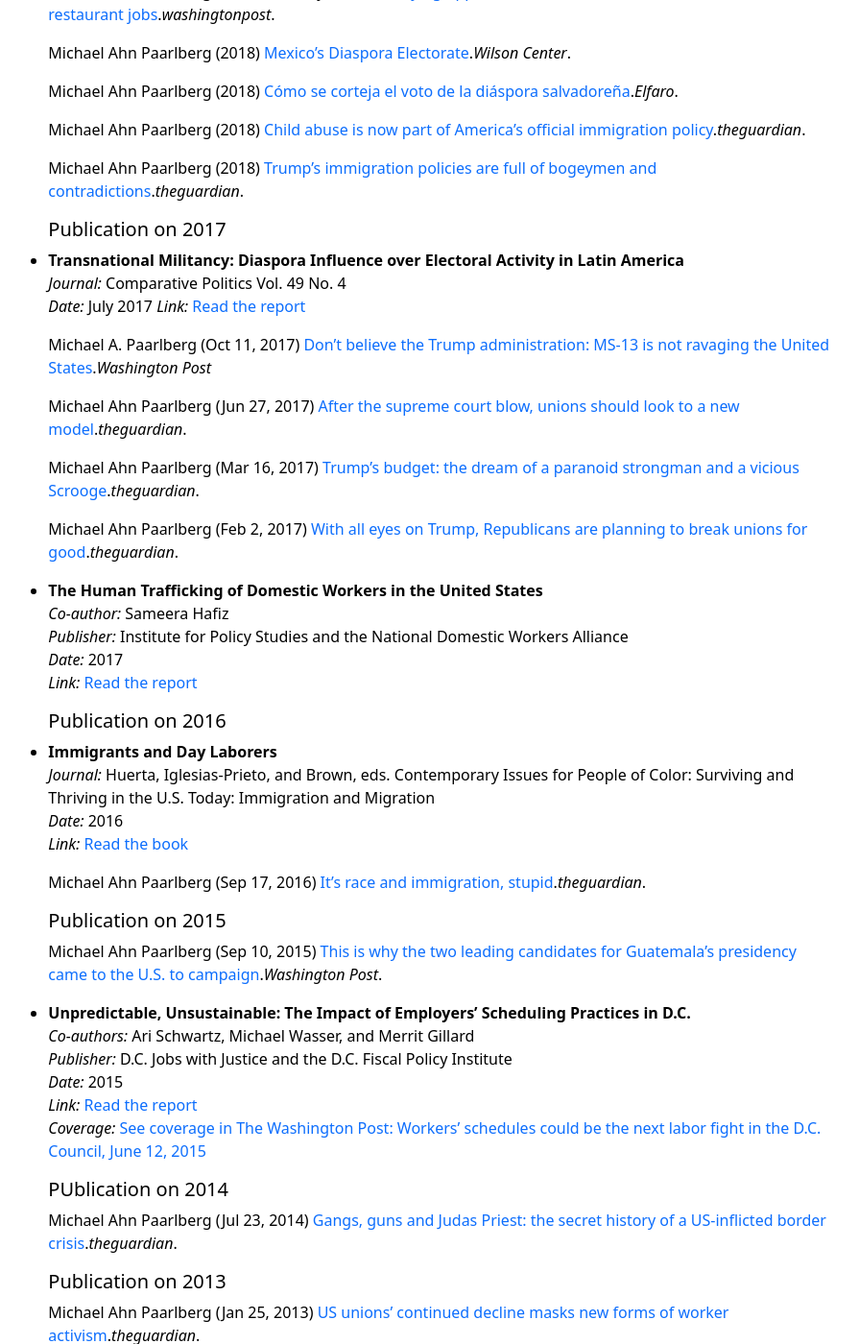
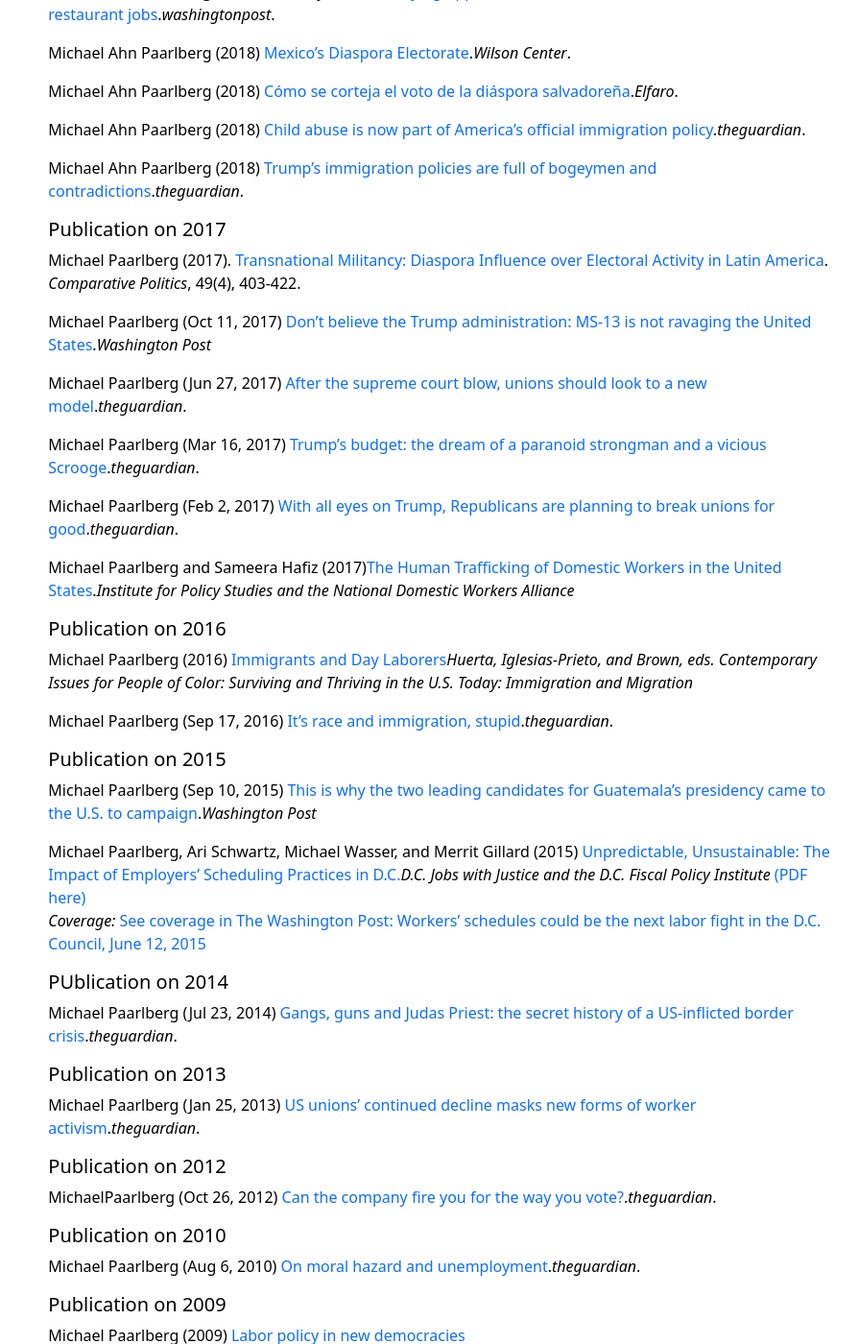
Before and after one commit to RelevantResearch/michael-paarlberg, a Jekyll site: the page built from _pages/publications.md, in a window 1280 px wide and 1400 px high, scrolled down 1190 px. Shown: the whole window at 96% size, without its empty margins (179-1074 px from the left). Built offline with Jekyll 4.4.1, drawn with Linux system fonts in a browser that asks for light colours; some of the changed text lies outside the part shown.

Commit message:
"changes in homepages and formatted"

```diff
--- a/_pages/publications.md
+++ b/_pages/publications.md
@@ -56,72 +56,52 @@ Michael Ahn Paarlberg (2018) [Trump's immigration policies are full of bogeymen
 
 ##### Publication on 2017
 
-- **Transnational Militancy: Diaspora Influence over Electoral Activity in Latin America**
-  _Journal:_ Comparative Politics Vol. 49 No. 4
-  _Date:_ July 2017
-  _Link:_ [Read the report](https://books.google.com.np/books?hl=en&lr=&id=zLUxEAAAQBAJ&oi=fnd&pg=PA11&ots=p7IoxAGkWy&sig=O1xNnGVPk4yZDi8qv6txWUuQaJs&redir_esc=y#v=onepage&q&f=false)
+Michael Paarlberg (2017). [Transnational Militancy: Diaspora Influence over Electoral Activity in Latin America](https://books.google.com.np/books?hl=en&lr=&id=zLUxEAAAQBAJ&oi=fnd&pg=PA11&ots=p7IoxAGkWy&sig=O1xNnGVPk4yZDi8qv6txWUuQaJs&redir_esc=y#v=onepage&q&f=false). _Comparative Politics_, 49(4), 403-422.
 
-Michael A. Paarlberg (Oct 11, 2017) [Don’t believe the Trump administration: MS-13 is not ravaging the United States](https://www.washingtonpost.com/news/posteverything/wp/2017/10/11/dont-believe-the-trump-administration-ms-13-is-not-ravaging-the-united-states/)._Washington Post_
+Michael Paarlberg (Oct 11, 2017) [Don’t believe the Trump administration: MS-13 is not ravaging the United States](https://www.washingtonpost.com/news/posteverything/wp/2017/10/11/dont-believe-the-trump-administration-ms-13-is-not-ravaging-the-united-states/)._Washington Post_
 
-Michael Ahn Paarlberg (Jun 27, 2017) [After the supreme court blow, unions should look to a new model](https://www.theguardian.com/commentisfree/2018/jun/27/unions-supreme-court-nra-opinion)._theguardian_.
+Michael Paarlberg (Jun 27, 2017) [After the supreme court blow, unions should look to a new model](https://www.theguardian.com/commentisfree/2018/jun/27/unions-supreme-court-nra-opinion)._theguardian_.
 
-Michael Ahn Paarlberg (Mar 16, 2017) [Trump's budget: the dream of a paranoid strongman and a vicious Scrooge](https://www.theguardian.com/commentisfree/2017/mar/16/trumps-budget-dream-paranoid-strongman-vicious-scrooge)._theguardian_.
+Michael Paarlberg (Mar 16, 2017) [Trump's budget: the dream of a paranoid strongman and a vicious Scrooge](https://www.theguardian.com/commentisfree/2017/mar/16/trumps-budget-dream-paranoid-strongman-vicious-scrooge)._theguardian_.
 
-Michael Ahn Paarlberg (Feb 2, 2017) [With all eyes on Trump, Republicans are planning to break unions for good](https://www.theguardian.com/commentisfree/2017/feb/02/republicans-unions-right-to-work-bill)._theguardian_.
+Michael Paarlberg (Feb 2, 2017) [With all eyes on Trump, Republicans are planning to break unions for good](https://www.theguardian.com/commentisfree/2017/feb/02/republicans-unions-right-to-work-bill)._theguardian_.
 
-- **The Human Trafficking of Domestic Workers in the United States**
-  _Co-author:_ Sameera Hafiz
-  _Publisher:_ Institute for Policy Studies and the National Domestic Workers Alliance
-  _Date:_ 2017
-  _Link:_ [Read the report](https://www.google.com/url?q=https%3A%2F%2Fwww.ips-dc.org%2Freport-the-human-trafficking-of-domestic-workers-in-the-united-states%2F&sa=D&sntz=1&usg=AOvVaw0lH6fLQ7HBPYpUJ4TTNpq0)
+Michael Paarlberg and Sameera Hafiz (2017)[The Human Trafficking of Domestic Workers in the United States](https://www.google.com/url?q=https%3A%2F%2Fwww.ips-dc.org%2Freport-the-human-trafficking-of-domestic-workers-in-the-united-states%2F&sa=D&sntz=1&usg=AOvVaw0lH6fLQ7HBPYpUJ4TTNpq0)._Institute for Policy Studies and the National Domestic Workers Alliance_
 
 ##### Publication on 2016
 
-- **Immigrants and Day Laborers**
-  _Journal:_ Huerta, Iglesias-Prieto, and Brown, eds. Contemporary Issues for People of Color: Surviving and Thriving in the U.S. Today: Immigration and Migration
-  _Date:_ 2016
-  _Link:_ [Read the book](https://www.google.com/url?q=https%3A%2F%2Fwww.amazon.com%2FPeople-Color-United-States-volumes%2Fdp%2F1610698541&sa=D&sntz=1&usg=AOvVaw3EeuKWgYE9G_NeUPzX4YG5)
+Michael Paarlberg (2016) [Immigrants and Day Laborers](https://www.google.com/url?q=https%3A%2F%2Fwww.amazon.com%2FPeople-Color-United-States-volumes%2Fdp%2F1610698541&sa=D&sntz=1&usg=AOvVaw3EeuKWgYE9G_NeUPzX4YG5)_Huerta, Iglesias-Prieto, and Brown, eds. Contemporary Issues for People of Color: Surviving and Thriving in the U.S. Today: Immigration and Migration_
 
-Michael Ahn Paarlberg (Sep 17, 2016) [It's race and immigration, stupid](https://www.theguardian.com/commentisfree/2016/sep/17/its-race-and-immigration-stupid)._theguardian_.
+Michael Paarlberg (Sep 17, 2016) [It's race and immigration, stupid](https://www.theguardian.com/commentisfree/2016/sep/17/its-race-and-immigration-stupid)._theguardian_.
 
 ##### Publication on 2015
 
-Michael Ahn Paarlberg (Sep 10, 2015) [This is why the two leading candidates for Guatemala’s presidency came to the U.S. to campaign](https://www.washingtonpost.com/news/monkey-cage/wp/2015/09/10/this-is-why-the-two-leading-candidates-for-guatemalas-presidency-came-to-the-u-s-to-campaign/)._Washington Post_.
+Michael Paarlberg (Sep 10, 2015) [This is why the two leading candidates for Guatemala’s presidency came to the U.S. to campaign](https://www.washingtonpost.com/news/monkey-cage/wp/2015/09/10/this-is-why-the-two-leading-candidates-for-guatemalas-presidency-came-to-the-u-s-to-campaign/)._Washington Post_
 
-- **Unpredictable, Unsustainable: The Impact of Employers’ Scheduling Practices in D.C.**
-  _Co-authors:_ Ari Schwartz, Michael Wasser, and Merrit Gillard
-  _Publisher:_ D.C. Jobs with Justice and the D.C. Fiscal Policy Institute
-  _Date:_ 2015
-  _Link:_ [Read the report](http://www.google.com/url?q=http%3A%2F%2Fwww.dcjwj.org%2Fscheduling-report%2F&sa=D&sntz=1&usg=AOvVaw29nfsQS0jXAUUIaDXZTISW)
-  _Coverage:_ [See coverage in The Washington Post: Workers' schedules could be the next labor fight in the D.C. Council, June 12, 2015](http://www.google.com/url?q=http%3A%2F%2Fwww.washingtonpost.com%2Fnews%2Flocal%2Fwp%2F2015%2F06%2F12%2Fworkers-schedules-could-be-the-next-labor-fight-in-the-d-c-council%2F&sa=D&sntz=1&usg=AOvVaw0rkHVvxUP7Ii26OAYX56Vz)
+Michael Paarlberg, Ari Schwartz, Michael Wasser, and Merrit Gillard (2015) [Unpredictable, Unsustainable: The Impact of Employers’ Scheduling Practices in D.C.](http://www.google.com/url?q=http%3A%2F%2Fwww.dcjwj.org%2Fscheduling-report%2F&sa=D&sntz=1&usg=AOvVaw29nfsQS0jXAUUIaDXZTISW)_D.C. Jobs with Justice and the D.C. Fiscal Policy Institute_ [(PDF here)](https://www.dcjwj.org/wp-content/uploads/2015/06/DCJWJ_Scheduling_Report_2015.pdf)
+ _Coverage:_ [See coverage in The Washington Post: Workers' schedules could be the next labor fight in the D.C. Council, June 12, 2015](http://www.google.com/url?q=http%3A%2F%2Fwww.washingtonpost.com%2Fnews%2Flocal%2Fwp%2F2015%2F06%2F12%2Fworkers-schedules-could-be-the-next-labor-fight-in-the-d-c-council%2F&sa=D&sntz=1&usg=AOvVaw0rkHVvxUP7Ii26OAYX56Vz)
 
 ##### PUblication on 2014
 
-Michael Ahn Paarlberg (Jul 23, 2014) [Gangs, guns and Judas Priest: the secret history of a US-inflicted border crisis](http://www.theguardian.com/commentisfree/2014/jul/23/history-border-crisis-central-america-gangs)._theguardian_.
+Michael Paarlberg (Jul 23, 2014) [Gangs, guns and Judas Priest: the secret history of a US-inflicted border crisis](http://www.theguardian.com/commentisfree/2014/jul/23/history-border-crisis-central-america-gangs)._theguardian_.
 
 ##### Publication on 2013
 
-Michael Ahn Paarlberg (Jan 25, 2013) [US unions' continued decline masks new forms of worker activism](http://www.theguardian.com/commentisfree/2013/jan/25/unions-decline-worker-activism)._theguardian_.
+Michael Paarlberg (Jan 25, 2013) [US unions' continued decline masks new forms of worker activism](http://www.theguardian.com/commentisfree/2013/jan/25/unions-decline-worker-activism)._theguardian_.
 
 ##### Publication on 2012
 
-Michael Ahn Paarlberg (Oct 26, 2012) [Can the company fire you for the way you vote?](http://www.theguardian.com/commentisfree/2012/oct/26/can-company-fire-you-vote)._theguardian_.
+MichaelPaarlberg (Oct 26, 2012) [Can the company fire you for the way you vote?](http://www.theguardian.com/commentisfree/2012/oct/26/can-company-fire-you-vote)._theguardian_.
 
 ##### Publication on 2010
 
-Michael Ahn Paarlberg (Aug 6, 2010) [On moral hazard and unemployment](http://www.theguardian.com/commentisfree/cifamerica/2010/aug/06/jobless-benefit-unemployment-insurance)._theguardian_.
+Michael Paarlberg (Aug 6, 2010) [On moral hazard and unemployment](http://www.theguardian.com/commentisfree/cifamerica/2010/aug/06/jobless-benefit-unemployment-insurance)._theguardian_.
 
 ##### Publication on 2009
 
-- **Labor policy in new democracies**
-  _Date:_ 2009
-  _Link:_ [Read the report](https://repository.library.georgetown.edu/bitstream/handle/10822/553856/paarlbergMichael.pdf;sequence=1)
+Michael Paarlberg (2009) [Labor policy in new democracies](https://repository.library.georgetown.edu/bitstream/handle/10822/553856/paarlbergMichael.pdf;sequence=1)
 
 ##### Publication on 2008
 
-- **Making Contracting Work for the United States: Report on Labor Standards Among Federal Contractors**
-  _Co-author:_ David Madland
-  _Publisher:_ Center for American Progress
-  _Date:_ 2008
-  _Link:_ [Read the report](https://www.google.com/url?q=https%3A%2F%2Fwww.americanprogress.org%2Fissues%2Fgeneral%2Fnews%2F2008%2F12%2F08%2F5313%2Fmaking-contracting-work-for-the-united-states%2F&sa=D&sntz=1&usg=AOvVaw0AOP4jDKjmVN_APibspc6R)
-  _Coverage:_ [See coverage in The Washington Post: Joe Davidson's Federal Diary, Dec. 10, 2008](http://www.google.com/url?q=http%3A%2F%2Fwww.washingtonpost.com%2Fwp-dyn%2Fcontent%2Farticle%2F2008%2F12%2F09%2FAR2008120903120.html&sa=D&sntz=1&usg=AOvVaw2fCyDpZ8npqxJYFNfYB6Kh)
+Michael Paarlberg, David Madland (2008) [Making Contracting Work for the United States: Report on Labor Standards Among Federal Contractor](https://www.google.com/url?q=https%3A%2F%2Fwww.americanprogress.org%2Fissues%2Fgeneral%2Fnews%2F2008%2F12%2F08%2F5313%2Fmaking-contracting-work-for-the-united-states%2F&sa=D&sntz=1&usg=AOvVaw0AOP4jDKjmVN_APibspc6R)_Center for American Progress_
+_Coverage:_ [See coverage in The Washington Post: Joe Davidson's Federal Diary, Dec. 10, 2008](http://www.google.com/url?q=http%3A%2F%2Fwww.washingtonpost.com%2Fwp-dyn%2Fcontent%2Farticle%2F2008%2F12%2F09%2FAR2008120903120.html&sa=D&sntz=1&usg=AOvVaw2fCyDpZ8npqxJYFNfYB6Kh)
```
Also changed, not shown: _includes/section-media.html (+8 -7 lines), _includes/section-publications.html (+10 -8 lines), _pages/cv.md (added, +7 -0 lines), _pages/journalism.md (+1 -1 lines).
